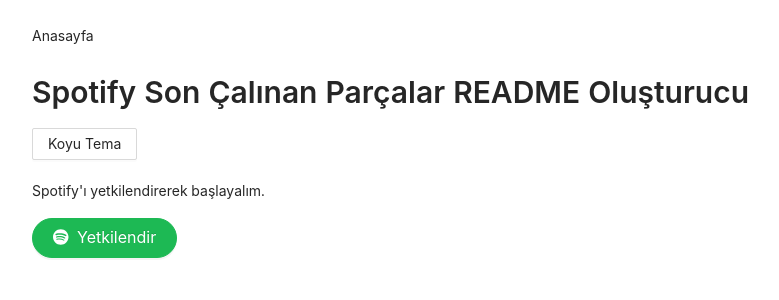
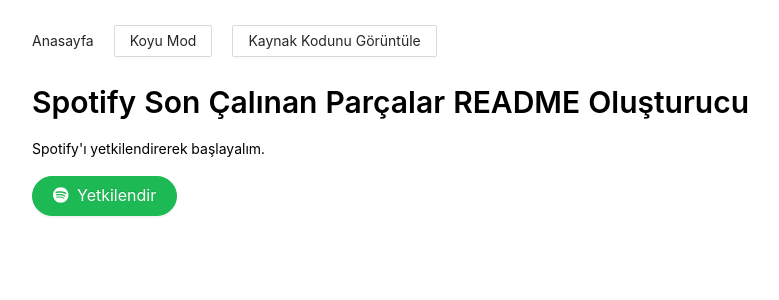
Before and after one commit to madtethys/spotify-son-dinlenenler, a Next.js app: page / in a window 1280 px wide. Shown: the top 300 px of the page, without its empty margins (128-907 px from the left). Built offline with nearby package versions, Linux system fonts and the light colour scheme; no server answers.

Commit message:
Update index.tsx

```diff
--- a/pages/index.tsx
+++ b/pages/index.tsx
@@ -12,19 +12,19 @@ const { Text, Title } = Typography;
 export default function Home(): JSX.Element {
     const router = useRouter();
     const [currentUser, setCurrentUser] = useState<string | undefined>(undefined);
-    const [theme, setTheme] = useState<string>('light'); // Tema durumunu burada yönetiyoruz
     const error = router.query['error'];
+    const [theme, setTheme] = useState<string>('light'); // Default theme
 
     useEffect(() => {
+        // Load theme from cookie or default to light
+        const savedTheme = Cookie.get('theme') || 'light';
+        setTheme(savedTheme);
+        document.documentElement.setAttribute('data-theme', savedTheme);
+
         const user = Cookie.get('spotifyuser');
         if (user) {
             setCurrentUser(user);
         }
-
-        // Tema durumunu güncelle
-        const savedTheme = localStorage.getItem('theme') || 'light';
-        setTheme(savedTheme);
-        document.documentElement.setAttribute('data-theme', savedTheme);
     }, []);
 
     const handleClearCreds = () => {
@@ -32,11 +32,15 @@ export default function Home(): JSX.Element {
         window.location.reload();
     };
 
-    const handleThemeToggle = () => {
-        const newTheme = theme === 'light' ? 'dark' : 'light';
+    const toggleTheme = () => {
+        const newTheme = theme === 'dark' ? 'light' : 'dark';
         setTheme(newTheme);
+        Cookie.set('theme', newTheme);
         document.documentElement.setAttribute('data-theme', newTheme);
-        localStorage.setItem('theme', newTheme);
+    };
+
+    const handleViewSource = () => {
+        window.open('https://github.com/madtethys/spotify-son-dinlenenler', '_blank'); // Replace with your repository URL
     };
 
     return (
@@ -46,26 +50,33 @@ export default function Home(): JSX.Element {
                 <link rel="icon" href="/favicon.ico" />
             </Head>
 
-            <Breadcrumb separator=">" style={{ marginBottom: 25 }}>
-                <Breadcrumb.Item href="/">Anasayfa</Breadcrumb.Item>
-            </Breadcrumb>
+            <div style={{ display: 'flex', alignItems: 'center', marginBottom: 25 }}>
+                <Breadcrumb separator=">" style={{ marginRight: 20 }}>
+                    <Breadcrumb.Item href="https://mdusova.com/">Anasayfa</Breadcrumb.Item>
+                </Breadcrumb>
+                <Button onClick={toggleTheme} style={{ marginRight: 20 }}>
+                    {theme === 'dark' ? 'Aydınlık Mod' : 'Koyu Mod'}
+                </Button>
+                <Button onClick={handleViewSource}>
+                    Kaynak Kodunu Görüntüle
+                </Button>
+            </div>
 
             <div>
-                <Title level={2}>Spotify Son Çalınan Parçalar README Oluşturucu</Title>
+                <Title level={2} style={{ color: theme === 'dark' ? '#ffffff' : '#000000' }}>
+                    Spotify Son Çalınan Parçalar README Oluşturucu
+                </Title>
                 {error && <Alert message="Hata" description={error} type="error" style={{ marginBottom: 18 }} />}
-
-                <Button onClick={handleThemeToggle} style={{ marginBottom: 20 }}>
-                    {theme === 'light' ? 'Koyu Tema' : 'Açık Tema'}
-                </Button>
-
                 {!currentUser ? (
                     <Space className="vert-space" direction="vertical" size="middle">
-                        <Text>Spotify'ı yetkilendirerek başlayalım.</Text>
+                        <Text style={{ color: theme === 'dark' ? '#ffffff' : '#000000' }}>
+                            Spotify'ı yetkilendirerek başlayalım.
+                        </Text>
                         <SpotifyAuthButton clientId={ClientId} redirectUri={RedirectUri} />
                     </Space>
                 ) : (
                     <Space className="vert-space" direction="vertical" size="middle">
-                        <MarkdownSnippet username={currentUser} theme={theme} /> {/* Tema prop'u ekleyin */}
+                        <MarkdownSnippet username={currentUser} theme={theme} />
                         <SpotifyAuthButton clientId={ClientId} redirectUri={RedirectUri} label="Yeniden Yetkilendir" />
                         <Button type="link" danger onClick={handleClearCreds}>
                             Yerel kimlik bilgilerini temizle
```
